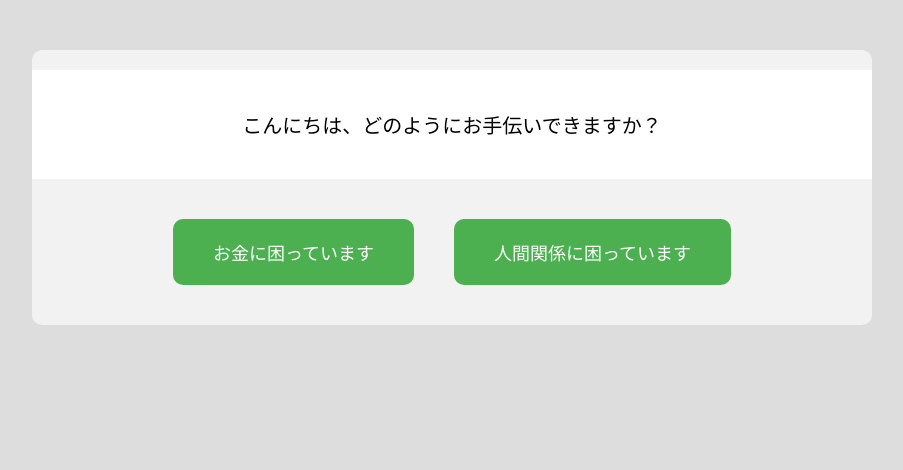
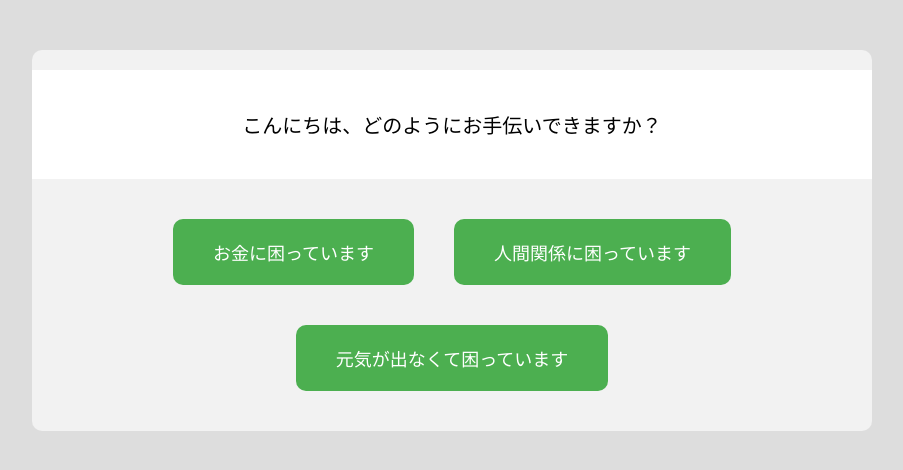
Before and after one commit to TKY0814/my_helper, a React (Create React App) app in the folder my-helpers/: page / in a window 1280 px wide. Shown: the top 470 px of the page, without its empty margins (188-1091 px from the left). Built offline with nearby package versions, Linux system fonts and the light colour scheme.

Commit message:
選択内容の編集

```diff
--- a/my-helpers/src/App.jsx
+++ b/my-helpers/src/App.jsx
@@ -12,6 +12,10 @@ function ChatBot() {
     {
       value: "option2",
       label: "人間関係に困っています",
+    },
+    {
+      value: "option3",
+      label: "元気が出なくて困っています",
     },
   ]);
 
@@ -37,6 +41,16 @@ function ChatBot() {
       {
         value: "subOption4",
         label: "仲良くなりたい人がいる",
+      },]);
+    } else if (event.target.value === "option3") {
+      setOutput("なぜ元気が出ませんか？");
+      setOptions([{
+        value: "subOption5",
+        label: "精神的に不安です",
+      },
+      {
+        value: "subOption6",
+        label: "不健康です",
       },]);
     } else if (event.target.value === "subOption1") {
       setOutput("生活費の何が高いですか？");
```
